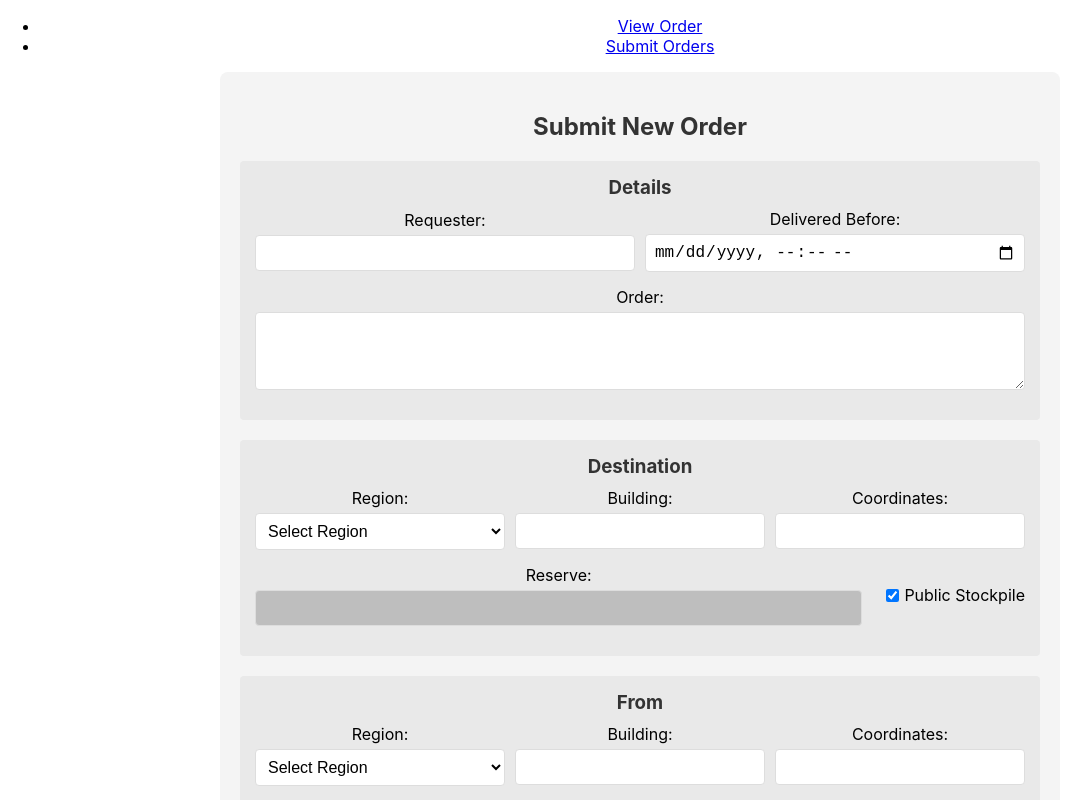
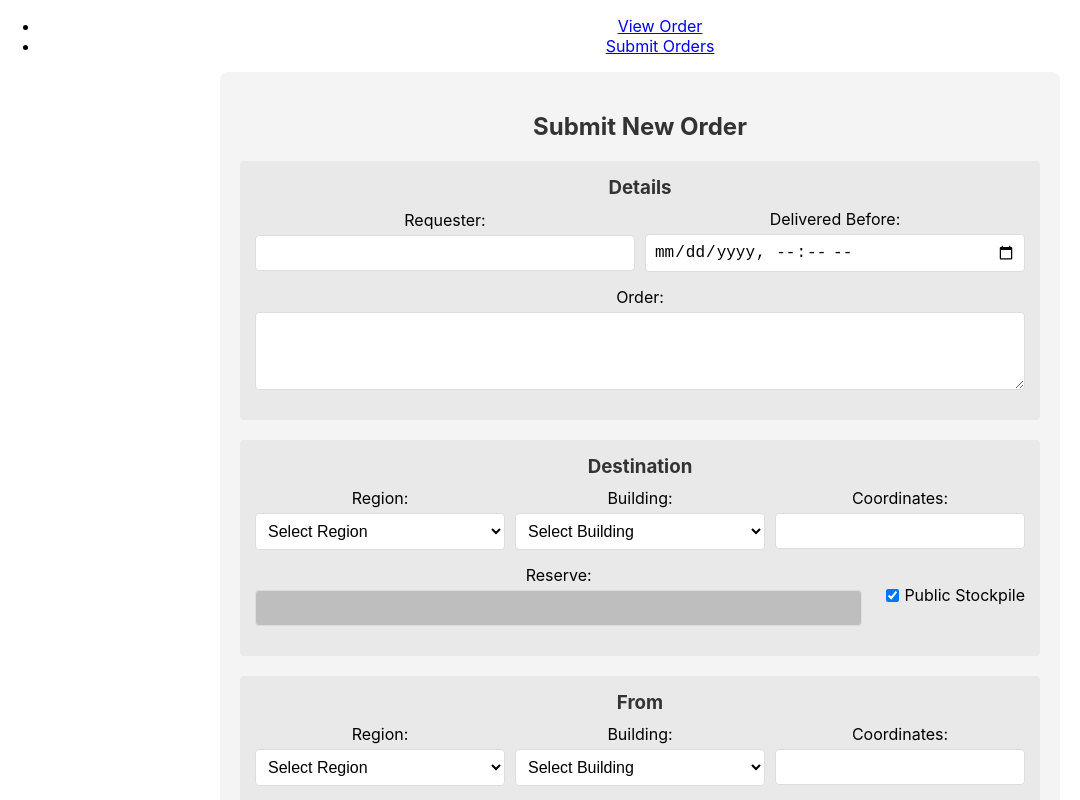
Before and after one commit to darthun/froghole, a React (Create React App) app in the folder client/: page /submit in a window 1280 px wide. Shown: the top 800 px of the page, without its empty margins (0-1080 px from the left). Built offline with nearby package versions, Linux system fonts and the light colour scheme.

Commit message:
Buildings are a dropdown

```diff
--- a/client/src/components/OrderForm.js
+++ b/client/src/components/OrderForm.js
@@ -8,6 +8,12 @@ const regions = ['Basin Sionnach', 'Speaking Woods', 'ReachingTrail','Howl Count
   'Godcrofts','Oathbreaker Isles','Endless Shore','Tempest Island','Fishermans Row','Westgate','Kings Cage',
   'Deadlands','The Drowned Vale','Allods Bight','Reavers Pass','The Fingers','Loch Mor'
 ];
+
+const buildings = ['Coal Field', 'Component Field', 'Component Mine', 'Concrete Mixer', 'Construction Yard',
+   'Engineering Center', 'Facilities', 'Factory', 'Field Hospital', 'Garage', 'Hospital', 'Mass Production Factory',
+   'Material Pallet', 'Oil Field', 'Refinery', 'Resource Container', 'Rocket Launch Site', 'Salvage Field', 'Salvage Mine',
+   'Seaport', 'Shipyard', 'Shipping Container', 'Shippable Crate', 'Storage Box',
+   'Storage Depot', 'Storage Room', 'Sulfur Field', 'Sulfur Mine'];
 
 function OrderForm() {
   const navigate = useNavigate();
@@ -123,12 +129,23 @@ function OrderForm() {
                 {regions.map(region => (
                   <option key={region} value={region}>{region}</option>
                 ))}
-            </select>
+                </select>
           </div>
           <div className="form-group">
             <label htmlFor="destinationBuilding">Building:</label>
-            <input type="text" id="destinationBuilding" name="destinationBuilding" value={order.destinationBuilding} onChange={handleChange} required />
-          </div>
+            <select
+              id="destinationBuilding"
+              name="destinationBuilding"
+              value={order.destinationBuilding}
+              onChange={handleChange}
+              required
+            >
+              <option value="">Select Building</option>
+              {buildings.map(building => (
+                <option key={building} value={building}>{building}</option>
+              ))}
+            </select>
+            </div>
           <div className="form-group">
             <label htmlFor="destinationCoordinates">Coordinates:</label>
             <input type="text" id="destinationCoordinates" name="destinationCoordinates" value={order.destinationCoordinates} onChange={handleChange} />
@@ -179,8 +196,19 @@ function OrderForm() {
           </div>
           <div className="form-group">
             <label htmlFor="fromBuilding">Building:</label>
-            <input type="text" id="fromBuilding" name="fromBuilding" value={order.fromBuilding} onChange={handleChange} required />
-          </div>
+            <select
+              id="fromBuilding"
+              name="fromBuilding"
+              value={order.fromBuilding}
+              onChange={handleChange}
+              required
+            >
+              <option value="">Select Building</option>
+              {buildings.map(building => (
+                <option key={building} value={building}>{building}</option>
+              ))}
+            </select>
+            </div>
           <div className="form-group">
             <label htmlFor="fromCoordinates">Coordinates:</label>
             <input type="text" id="fromCoordinates" name="fromCoordinates" value={order.fromCoordinates} onChange={handleChange} />
```
